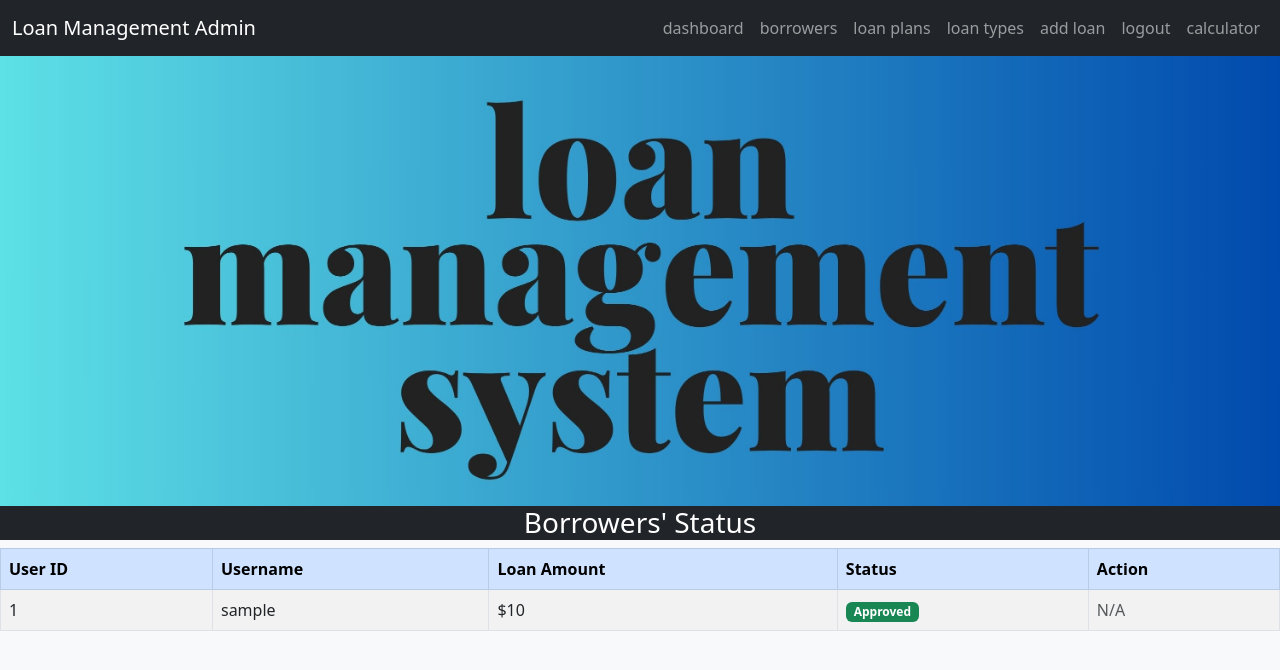
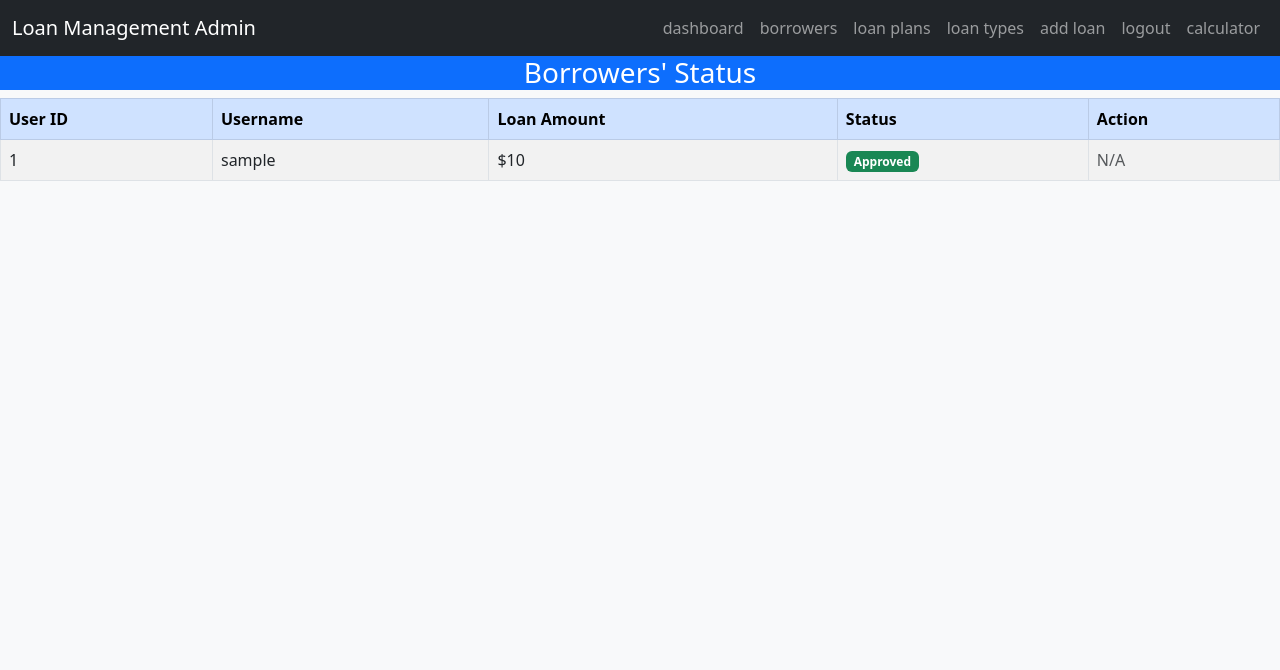
Before and after one commit to bornok-cloud/TEST_loan_system, a PHP site: page /user.php in a window 1280 px wide. Shown: the top 670 px of the page. Run offline with PHP 8.4, Linux system fonts and the light colour scheme; tables that the repository leaves empty or names only in its code hold one stand-in row (values such as "Sample post").

Commit message:
initial commit

```diff
--- a/user.php
+++ b/user.php
@@ -61,11 +61,8 @@ $result = $conn->query($query);
             </div>
         </div>
     </nav>
-    <div>
-        <img href="about.php" src="img/BANNER1.jpg" class="img-fluid" alt="...">
-        </div>
 
-            <div class="card-header bg-dark text-white text-center">
+            <div class="card-header bg-primary text-white text-center">
                 <h3>Borrowers' Status</h3>
             </div>
             <div class="card-body">
```
